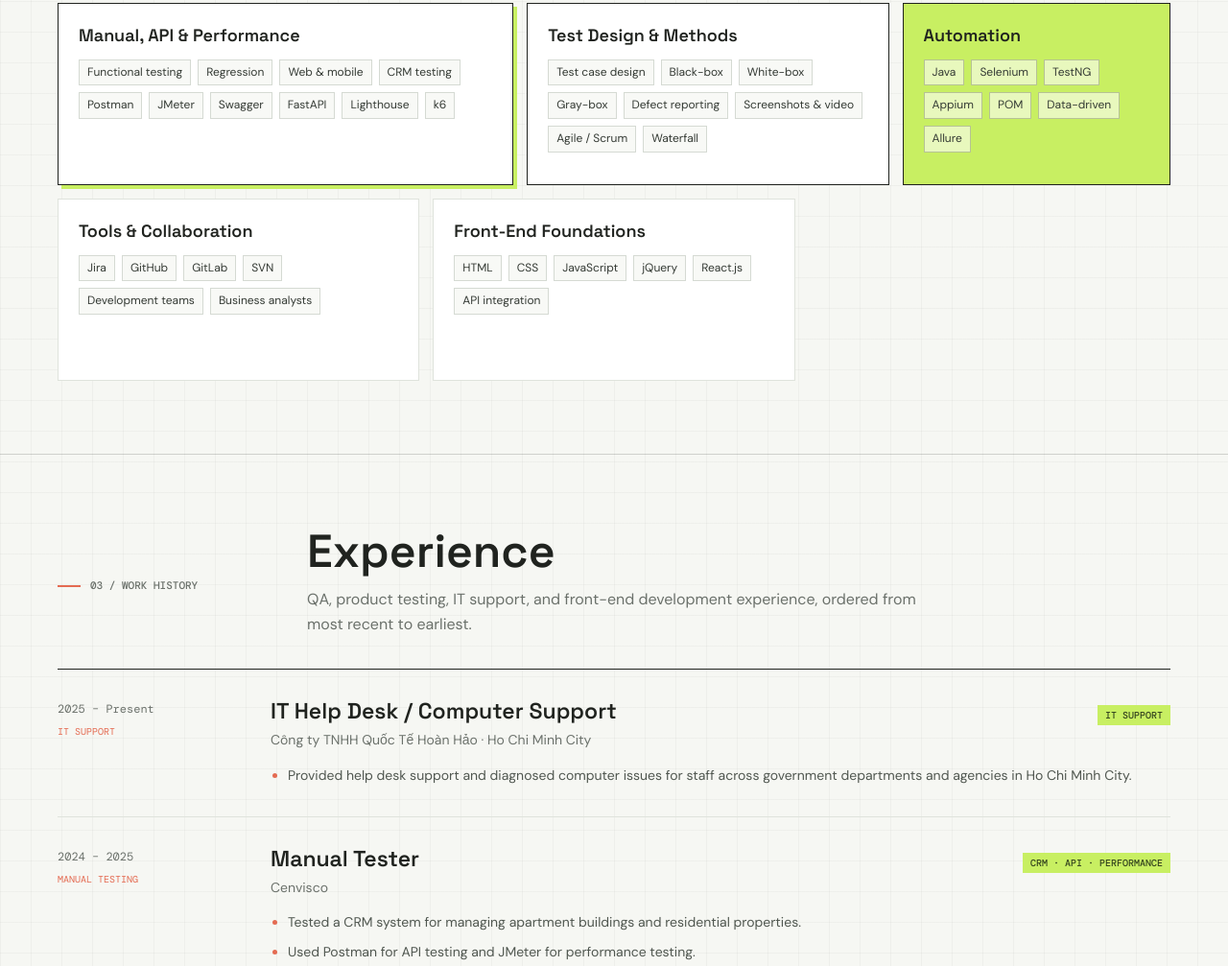
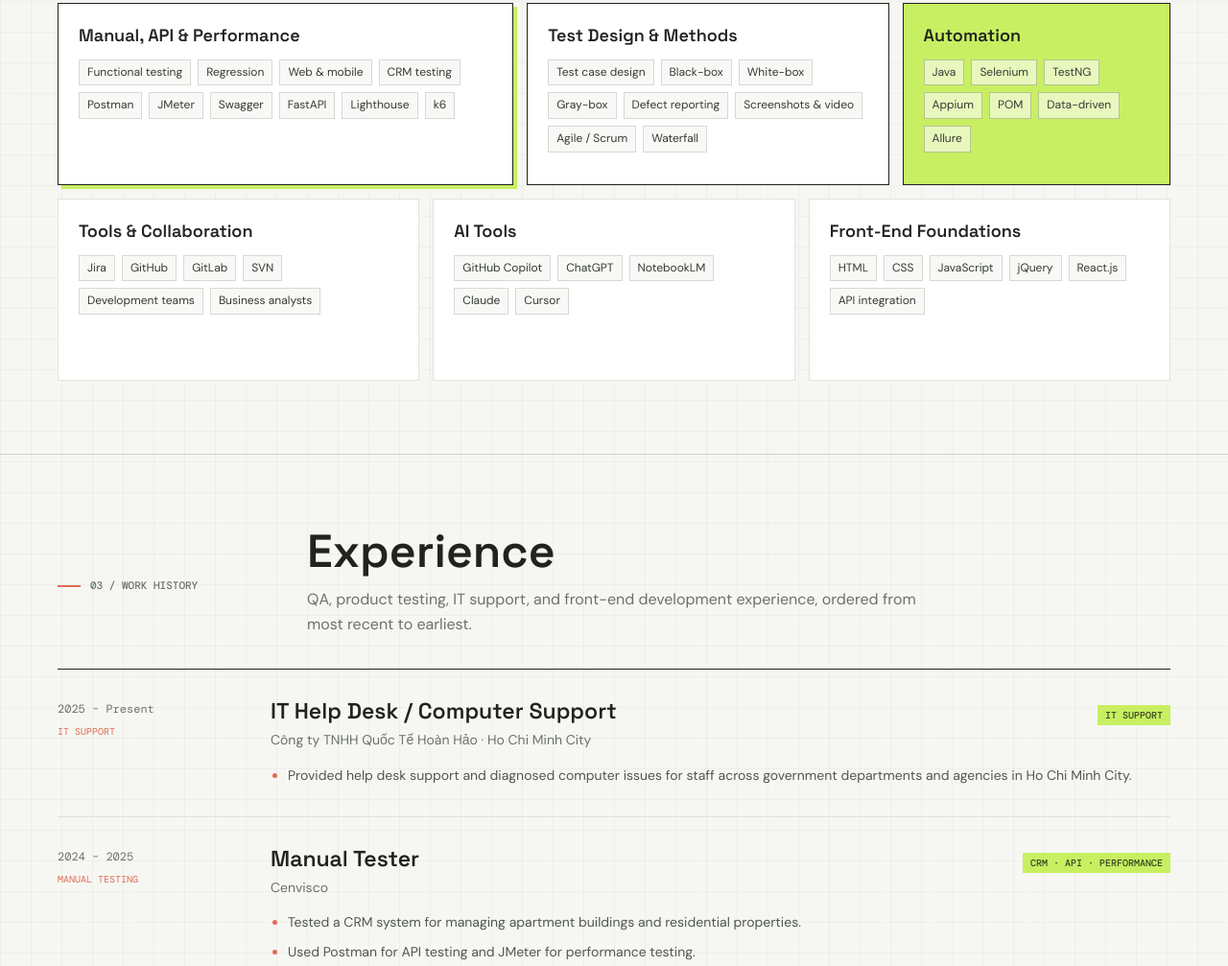
Before and after one commit to thanhnhadev/about, a plain HTML site: page index.html in a window 1280 px wide. Shown: the part 1599-2606 px from the top of the page at 96% size. Drawn offline with nearby package versions, Linux system fonts and the light colour scheme.

Commit message:
Add AI tools to portfolio skills

```diff
--- a/index.html
+++ b/index.html
@@ -342,6 +342,10 @@
             <div class="chip-list"><span class="chip">Jira</span><span class="chip">GitHub</span><span class="chip">GitLab</span><span class="chip">SVN</span><span class="chip">Development teams</span><span class="chip">Business analysts</span></div>
           </article>
           <article class="skill-group reveal">
+            <h3>AI Tools</h3>
+            <div class="chip-list"><span class="chip">GitHub Copilot</span><span class="chip">ChatGPT</span><span class="chip">NotebookLM</span><span class="chip">Claude</span><span class="chip">Cursor</span></div>
+          </article>
+          <article class="skill-group reveal">
             <h3>Front-End Foundations</h3>
             <div class="chip-list"><span class="chip">HTML</span><span class="chip">CSS</span><span class="chip">JavaScript</span><span class="chip">jQuery</span><span class="chip">React.js</span><span class="chip">API integration</span></div>
           </article>
```
